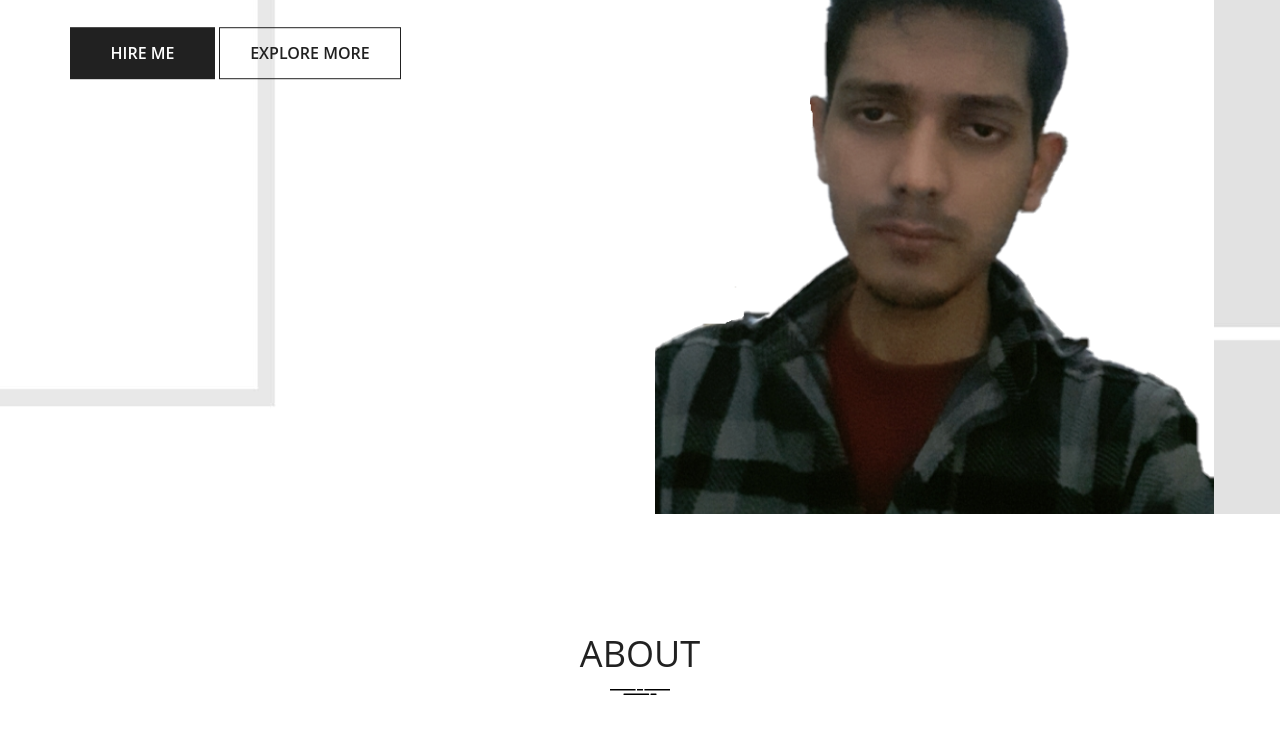
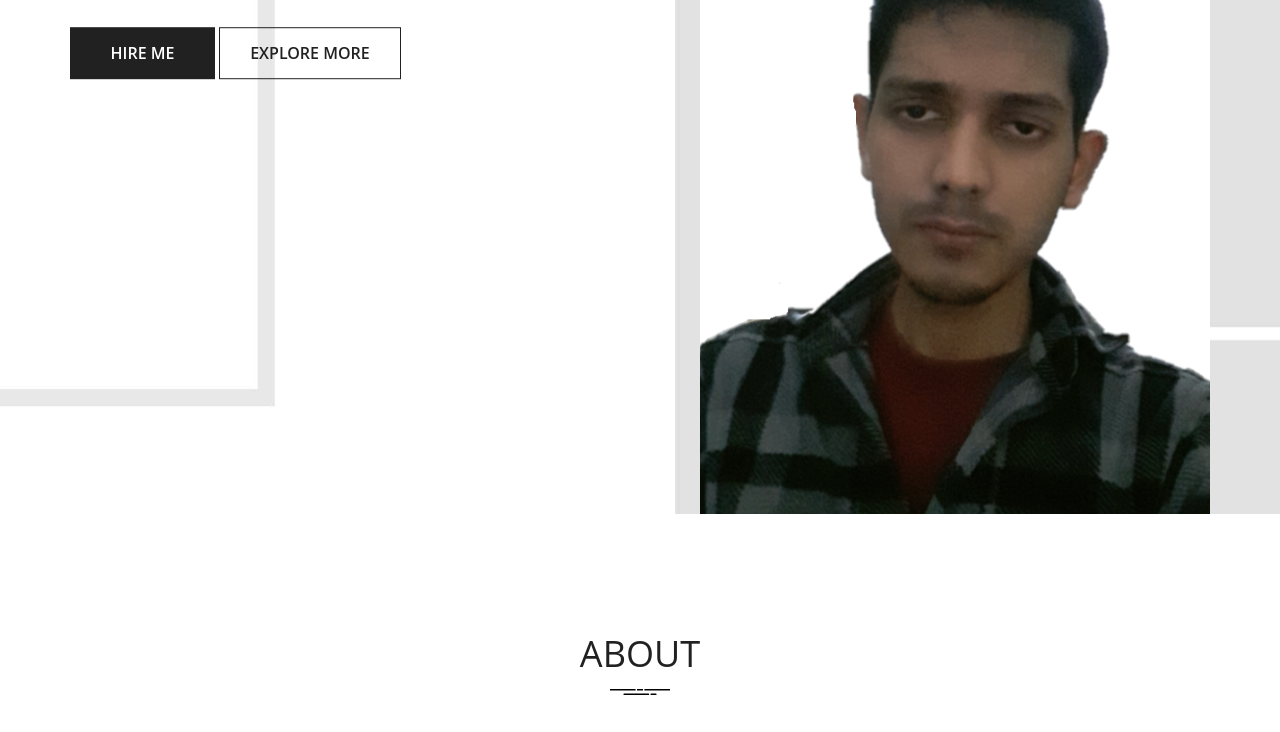
Before and after one commit to exponential-tortoise/portfolio, a plain HTML site: page index.html in a window 1280 px wide. Shown: the part 286-1018 px from the top of the page. Drawn offline with Linux system fonts and the light colour scheme; files whose address does not match are found by name.

Commit message:
Update index.html

```diff
--- a/index.html
+++ b/index.html
@@ -92,7 +92,7 @@
                 </div>
 
                 <div class="col-md-6 text-right">
-                    <img src="index_files/photo1.png" alt="alex-vidal">
+                    <img src="index_files/photo.png" alt="alex-vidal">
                 </div>
 
             </div>
```
